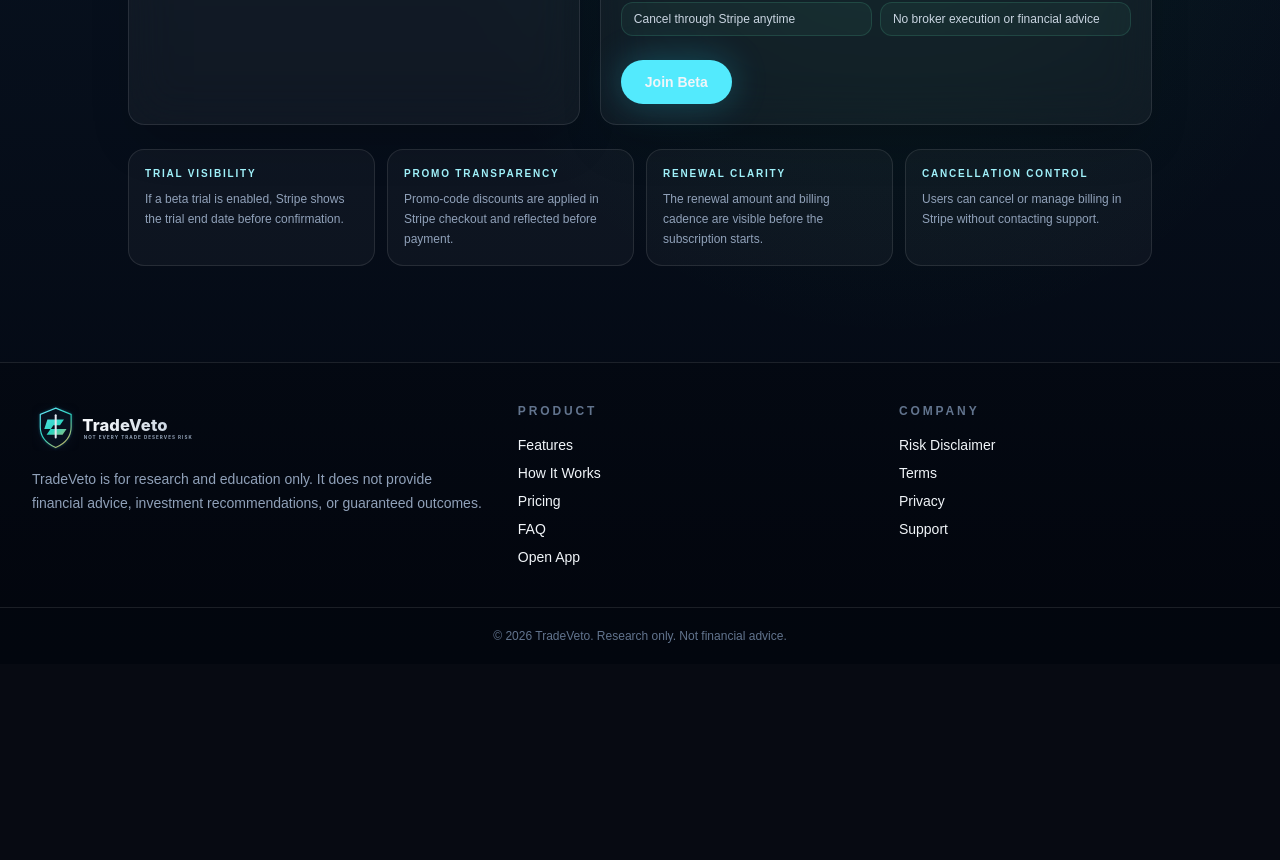
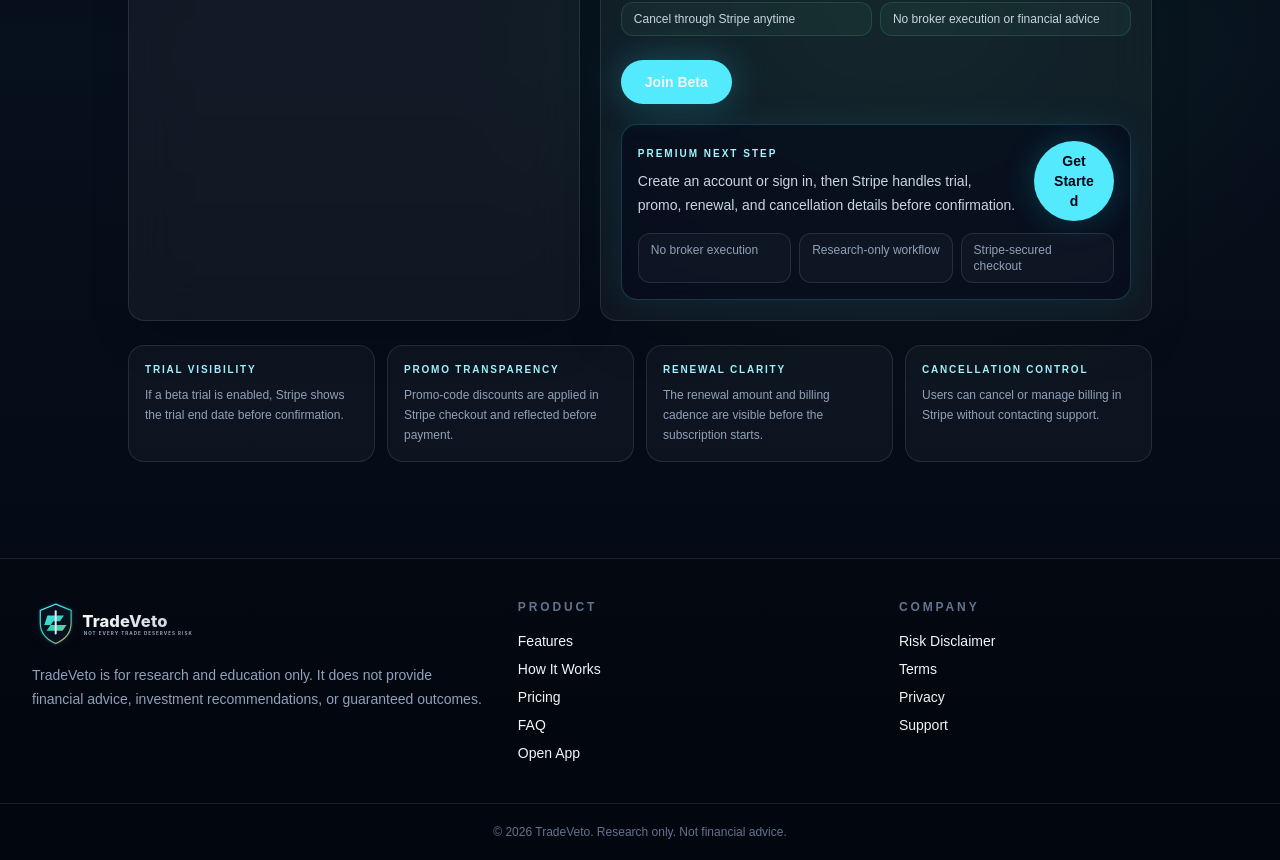
Before and after one commit to Solaris11/market-alpha-scanner, a Next.js app in the folder frontend/: page /pricing in a window 1280 px wide. Shown: the part 820-1680 px from the top of the page. Before the commit the page ends 1484 px from the top, so only its background shows below. Built offline with nearby package versions, Linux system fonts and the light colour scheme; no server answers.

Commit message:
add auth aware pricing conversion cta

```diff
--- a/frontend/src/app/pricing/page.tsx
+++ b/frontend/src/app/pricing/page.tsx
@@ -1,5 +1,6 @@
 import type { Metadata } from "next";
 import { MarketingCard, MarketingShell, PrimaryCta, SecondaryCta, SectionHeader } from "@/components/marketing/MarketingShell";
+import { PricingConversionCta } from "@/components/pricing/PricingConversionCta";
 import { marketingMetadata } from "@/lib/marketing-seo";
 
 export const metadata: Metadata = marketingMetadata("/pricing", {
@@ -47,6 +48,9 @@ export default function PricingPage() {
             <div className="mt-6">
               <PrimaryCta>Join Beta</PrimaryCta>
             </div>
+            <div className="mt-5">
+              <PricingConversionCta />
+            </div>
           </MarketingCard>
         </div>
         <div className="mx-auto mt-6 grid max-w-5xl gap-3 md:grid-cols-4">
--- /dev/null
+++ b/frontend/src/components/pricing/PricingConversionCta.tsx
@@ -0,0 +1,95 @@
+"use client";
+
+import { useEffect, useState } from "react";
+import { AuthModal } from "@/components/account/AuthModal";
+import { useCurrentUser } from "@/hooks/useCurrentUser";
+import { csrfFetch } from "@/lib/client/csrf-fetch";
+
+const CHECKOUT_INTENT_KEY = "tv_pricing_checkout_intent";
+
+type BillingResponse = {
+  message?: string;
+  ok?: boolean;
+  url?: string;
+};
+
+export function PricingConversionCta() {
+  const { authenticated, entitlement, loading } = useCurrentUser();
+  const [authOpen, setAuthOpen] = useState(false);
+  const [busy, setBusy] = useState(false);
+  const [message, setMessage] = useState<string | null>(null);
+
+  useEffect(() => {
+    if (loading || authOpen || !authenticated || entitlement.isPremium || entitlement.isAdmin) return;
+    if (window.sessionStorage.getItem(CHECKOUT_INTENT_KEY) !== "true") return;
+    window.sessionStorage.removeItem(CHECKOUT_INTENT_KEY);
+    void startBilling("checkout");
+  }, [authOpen, authenticated, entitlement.isAdmin, entitlement.isPremium, loading]);
+
+  async function startBilling(mode: "checkout" | "portal") {
+    setBusy(true);
+    setMessage(null);
+    try {
+      const response = await csrfFetch(`/api/stripe/${mode}`, { method: "POST" });
+      const payload = (await response.json().catch(() => null)) as BillingResponse | null;
+      if (!response.ok || !payload?.url) {
+        setMessage(payload?.message ?? (mode === "checkout" ? "Checkout is temporarily unavailable." : "Billing portal is temporarily unavailable."));
+        return;
+      }
+      window.location.assign(payload.url);
+    } catch {
+      setMessage(mode === "checkout" ? "Checkout is temporarily unavailable." : "Billing portal is temporarily unavailable.");
+    } finally {
+      setBusy(false);
+    }
+  }
+
+  function handlePrimaryClick() {
+    setMessage(null);
+    if (!authenticated) {
+      window.sessionStorage.setItem(CHECKOUT_INTENT_KEY, "true");
+      setAuthOpen(true);
+      return;
+    }
+    if (entitlement.isPremium || entitlement.isAdmin) {
+      void startBilling("portal");
+      return;
+    }
+    void startBilling("checkout");
+  }
+
+  const premiumActive = entitlement.isPremium || entitlement.isAdmin;
+  const label = loading ? "Checking access..." : entitlement.isAdmin ? "Premium Active" : premiumActive ? "Manage Subscription" : authenticated ? "Unlock Premium Intelligence" : "Get Started";
+
+  return (
+    <div className="rounded-2xl border border-cyan-300/20 bg-slate-950/55 p-4 shadow-[0_0_34px_rgba(34,211,238,0.08)]">
+      <div className="flex flex-col gap-4 sm:flex-row sm:items-center sm:justify-between">
+        <div>
+          <div className="text-[10px] font-black uppercase tracking-[0.2em] text-cyan-200">Premium next step</div>
+          <p className="mt-2 text-sm leading-6 text-slate-300">
+          {entitlement.isAdmin
+            ? "Admin beta access is active. Billing is managed internally."
+            : premiumActive
+              ? "Premium access is active. Manage billing in Stripe when you need to update renewal or cancellation settings."
+              : "Create an account or sign in, then Stripe handles trial, promo, renewal, and cancellation details before confirmation."}
+          </p>
+        </div>
+        <button
+          className="inline-flex min-h-11 items-center justify-center rounded-full bg-cyan-300 px-5 py-2.5 text-sm font-black text-slate-950 shadow-[0_0_32px_rgba(34,211,238,0.22)] transition hover:-translate-y-0.5 hover:bg-cyan-200 disabled:cursor-wait disabled:opacity-60"
+          disabled={busy || loading || entitlement.isAdmin}
+          onClick={handlePrimaryClick}
+          type="button"
+        >
+          {busy ? "Opening Stripe..." : label}
+        </button>
+      </div>
+      <div className="mt-3 grid gap-2 text-xs text-slate-400 sm:grid-cols-3">
+        <div className="rounded-xl border border-white/10 bg-white/[0.03] px-3 py-2">No broker execution</div>
+        <div className="rounded-xl border border-white/10 bg-white/[0.03] px-3 py-2">Research-only workflow</div>
+        <div className="rounded-xl border border-white/10 bg-white/[0.03] px-3 py-2">Stripe-secured checkout</div>
+      </div>
+      {message ? <p className="mt-3 text-xs leading-5 text-amber-100">{message}</p> : null}
+      {authOpen ? <AuthModal initialMode="register" onClose={() => setAuthOpen(false)} /> : null}
+    </div>
+  );
+}
```
